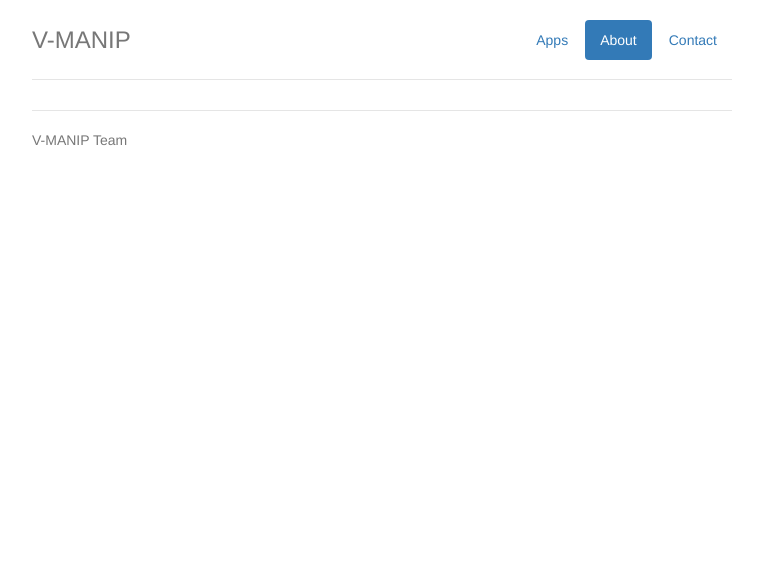
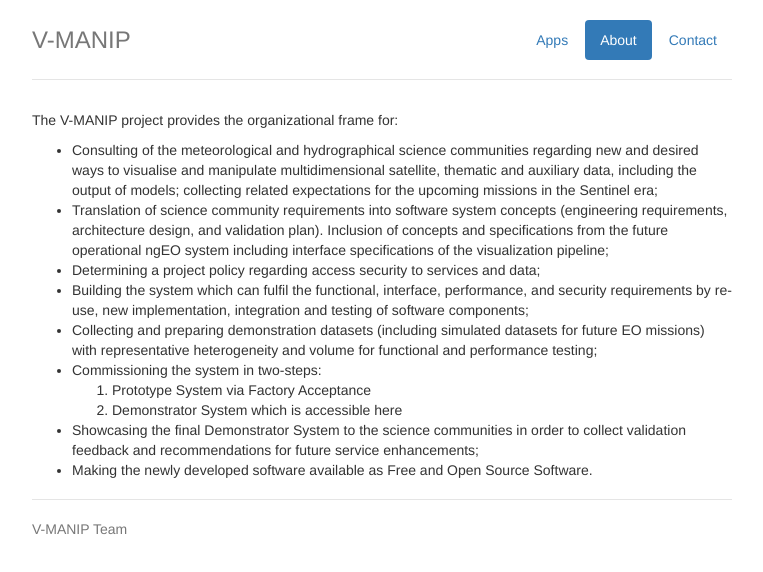
Before and after one commit to v-manip/menu_page, a website: page app/about.html in a window 1280 px wide. Shown: the whole page, without its empty margins (258-1021 px from the left). Drawn offline with nearby package versions, Linux system fonts and the light colour scheme; files that its build step writes are made by us from their sources.

Commit message:
Updated user stories 3 and 5, added information to about and contact

```diff
--- a/app/about.html
+++ b/app/about.html
@@ -35,6 +35,27 @@
                 <h3 class="text-muted">V-MANIP</h3>
             </div>
 
+            <div>
+                <p>
+                    The V-MANIP project provides the organizational frame for:
+                    <ul>
+                        <li>Consulting of the meteorological and hydrographical science communities regarding new and desired ways to visualise and manipulate multidimensional satellite, thematic and auxiliary data, including the output of models; collecting related expectations for the upcoming missions in the Sentinel era;</li>
+                        <li>Translation of science community requirements into software system concepts (engineering requirements, architecture design, and validation plan). Inclusion of concepts and specifications from the future operational ngEO system including interface specifications of the visualization pipeline;</li>
+                        <li>Determining a project policy regarding access security to services and data;</li>
+                        <li>Building the system which can fulfil the functional, interface, performance, and security requirements by re-use, new implementation, integration and testing of software components;</li>
+                        <li>Collecting and preparing demonstration datasets (including simulated datasets for future EO missions) with representative heterogeneity and volume for functional and performance testing;</li>
+                        <li>Commissioning the system in two-steps:
+                            <ol>
+                                <li>Prototype System via Factory Acceptance</li>
+                                <li>Demonstrator System which is accessible here</li>
+                            </ol>
+                        </li>
+                        <li>Showcasing the final Demonstrator System to the science communities in order to collect validation feedback and recommendations for future service enhancements;</li>
+                        <li>Making the newly developed software available as Free and Open Source Software.</li>
+                    </ul>
+                </p>
+            </div>
+
 
             <div class="footer">
                 <p>V-MANIP Team</p>
```
Also changed, not shown: app/contact.html (+6 -2 lines), app/index.html (+4 -4 lines), app/images/atomsphere.png (added), app/images/workstation.png (added).
